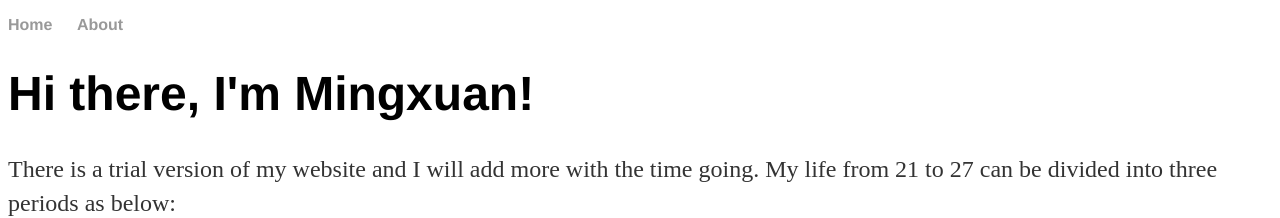
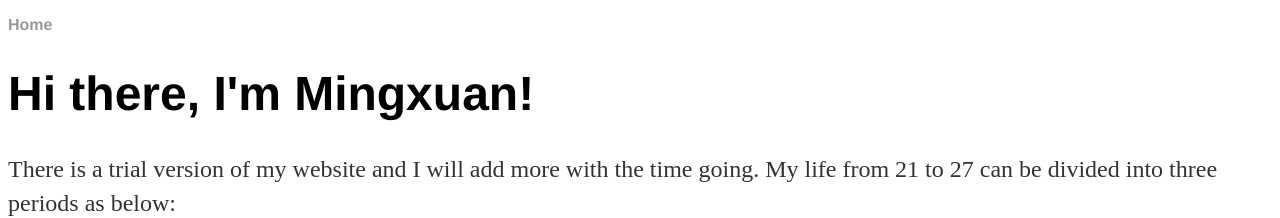
Before and after one commit to hanxx862/hanxx862.github.io, a Jekyll site: the page built from index.html, in a window 1280 px wide. Shown: the top 218 px of the page. Built offline with Jekyll 4.4.1, drawn with Linux system fonts in a browser that asks for light colours.

Commit message:
Update default.html

```diff
--- a/_layouts/default.html
+++ b/_layouts/default.html
@@ -9,7 +9,7 @@
 			<nav>
 	    		<ul>
 	        		<li><a href="/">Home</a></li>
-		        	<li><a href="/Timeline">About</a></li>
+
 
 
 	    		</ul>
```
